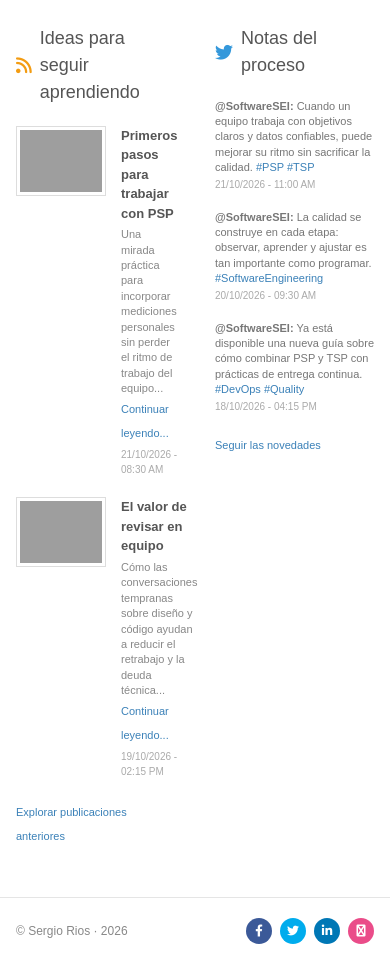
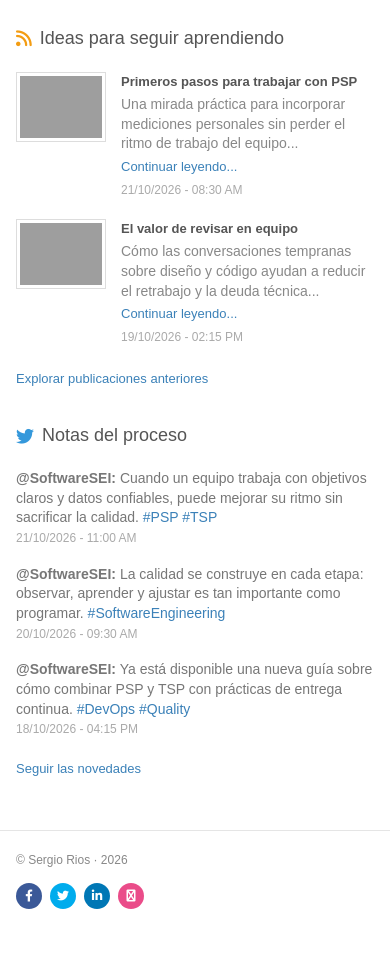
Before and after one commit to JARLOK46/PSP-TSP, a plain HTML site: page index.html in a window 390 px wide. Shown: the part 5320-6284 px from the top of the page. After the commit the page ends 6249 px from the top, so only its background shows below. Drawn offline with Linux system fonts and the light colour scheme; grey boxes are pictures that could not be loaded.

Commit message:
feat(layout): stack news and footer on mobile

```diff
--- a/styles/styles.css
+++ b/styles/styles.css
@@ -716,6 +716,43 @@ img {
         padding: 0;
     }
 
+    .info-grid {
+        flex-direction: column;
+        gap: 32px;
+    }
+
+    .blog-col,
+    .twitter-col {
+        width: 100%;
+        min-width: 0;
+    }
+
+    .blog-content {
+        min-width: 0;
+    }
+
+    .blog-content p,
+    .tweet {
+        font-size: 14px;
+    }
+
+    .read-more,
+    .older-entries,
+    .twitter-follow {
+        font-size: 13px;
+    }
+
+    .post-date,
+    .tweet-date {
+        font-size: 12px;
+    }
+
+    .footer-container {
+        flex-direction: column;
+        align-items: flex-start;
+        gap: 14px;
+    }
+
     .features-grid {
         display: grid;
         grid-template-columns: minmax(0, 1fr);
```
